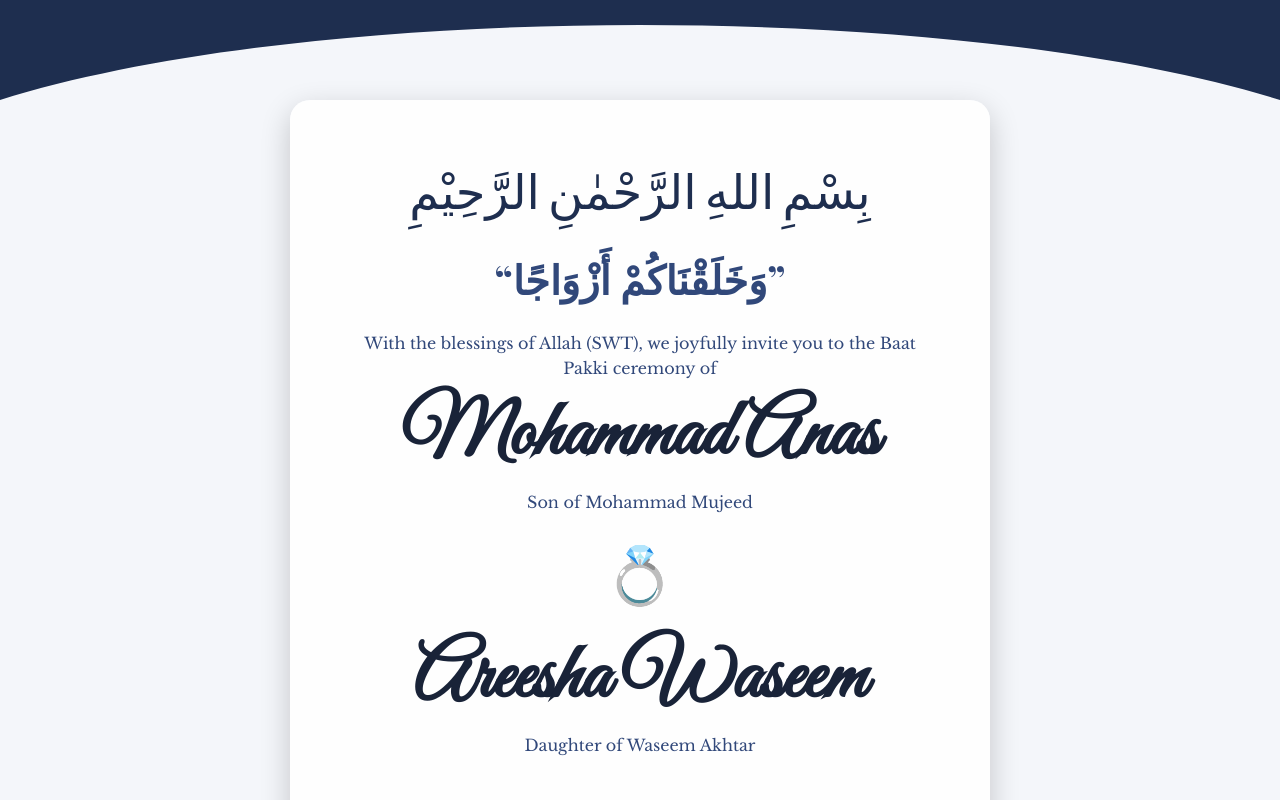
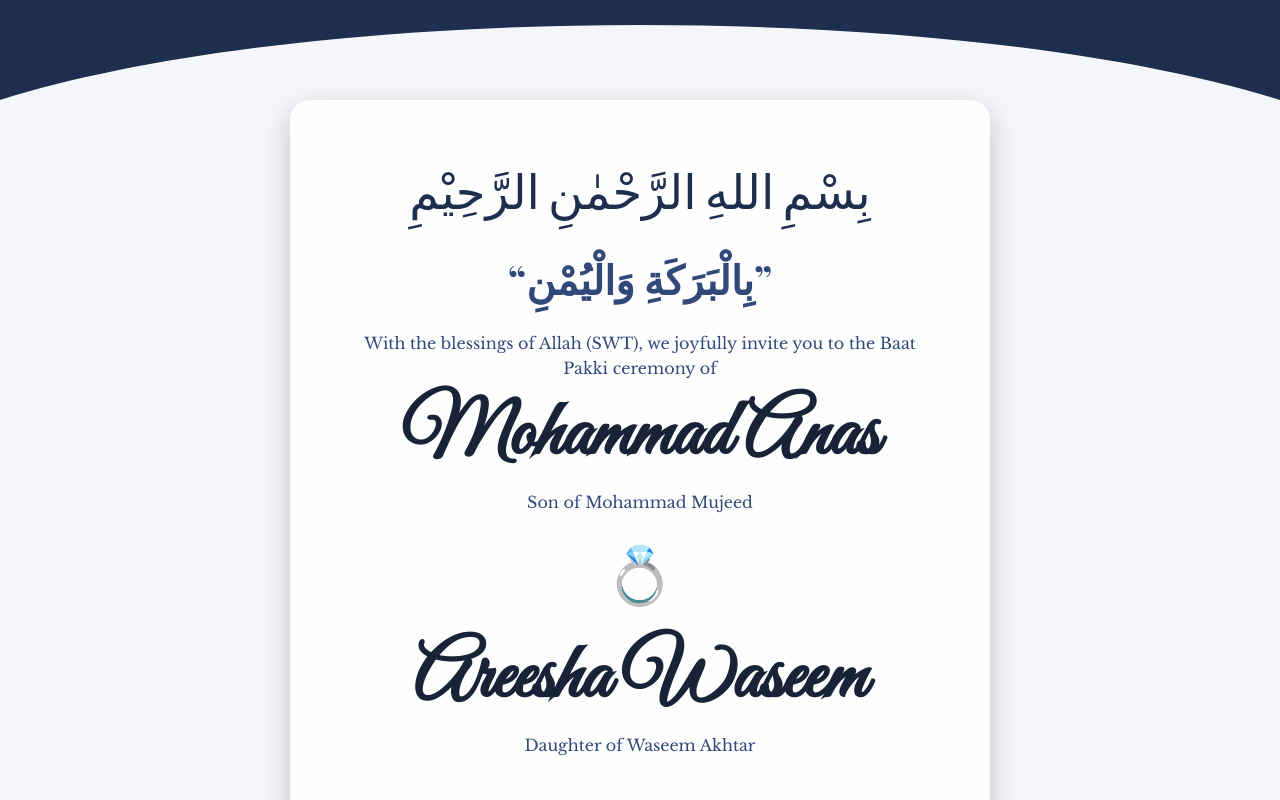
Before and after one commit to maryam-amir-2/areesha-baat-pakki, a plain HTML site: page index.html in a window 1280 px wide. Shown: the top 800 px of the page. Drawn offline with nearby package versions, Linux system fonts and the light colour scheme; a web font is replaced by a local one.

Commit message:
Update index.html

```diff
--- a/index.html
+++ b/index.html
@@ -414,7 +414,7 @@
     <div class="container">
         <section id="page1" class="page active">
             <div class="bismillah">بِسْمِ اللهِ الرَّحْمٰنِ الرَّحِيْمِ</div>
-            <div class="verse">“وَخَلَقْنَاكُمْ أَزْوَاجًا”</div>
+            <div class="verse">“بِالْبَرَكَةِ وَالْيُمْنِ”</div>
             <p>With the blessings of Allah (SWT), we joyfully invite you to the Baat Pakki ceremony of</p>
             <div class="names">
                 <h2>Mohammad Anas</h2>
@@ -548,4 +548,5 @@
     </script>
 
 </body>
+
 </html>
```
